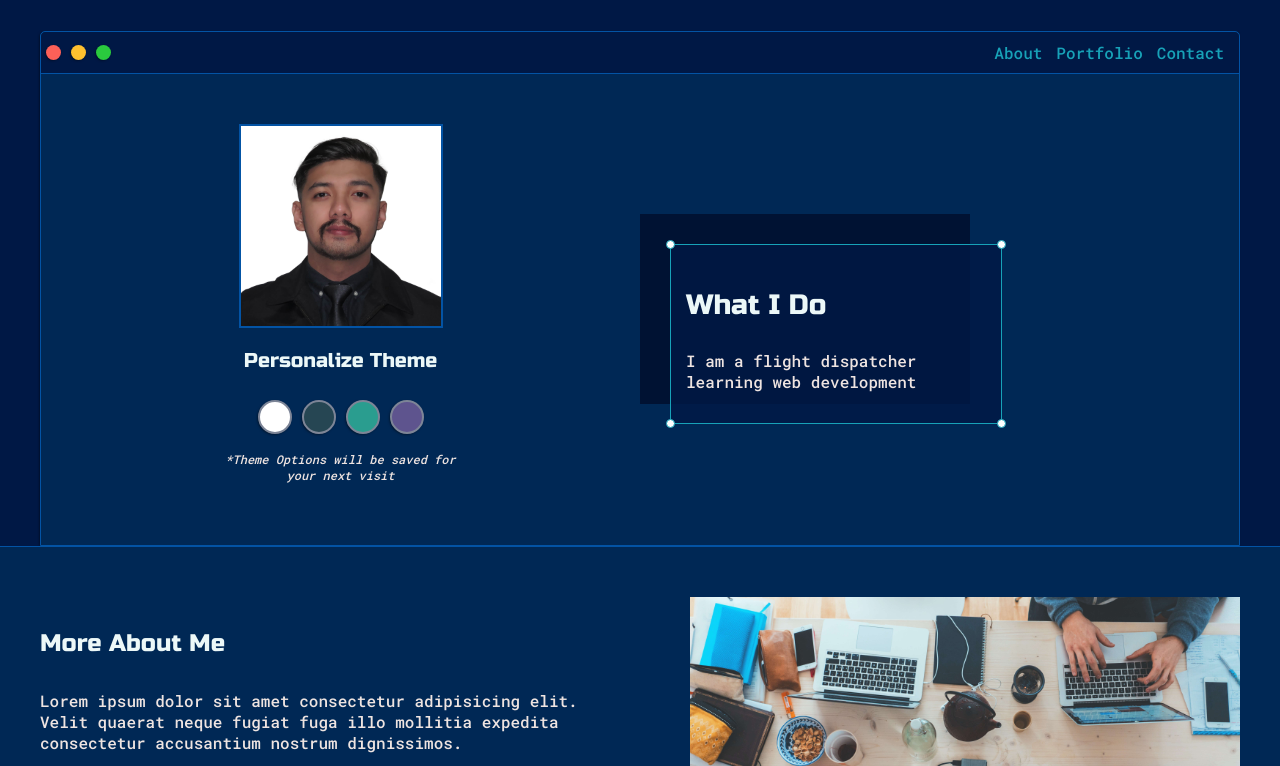
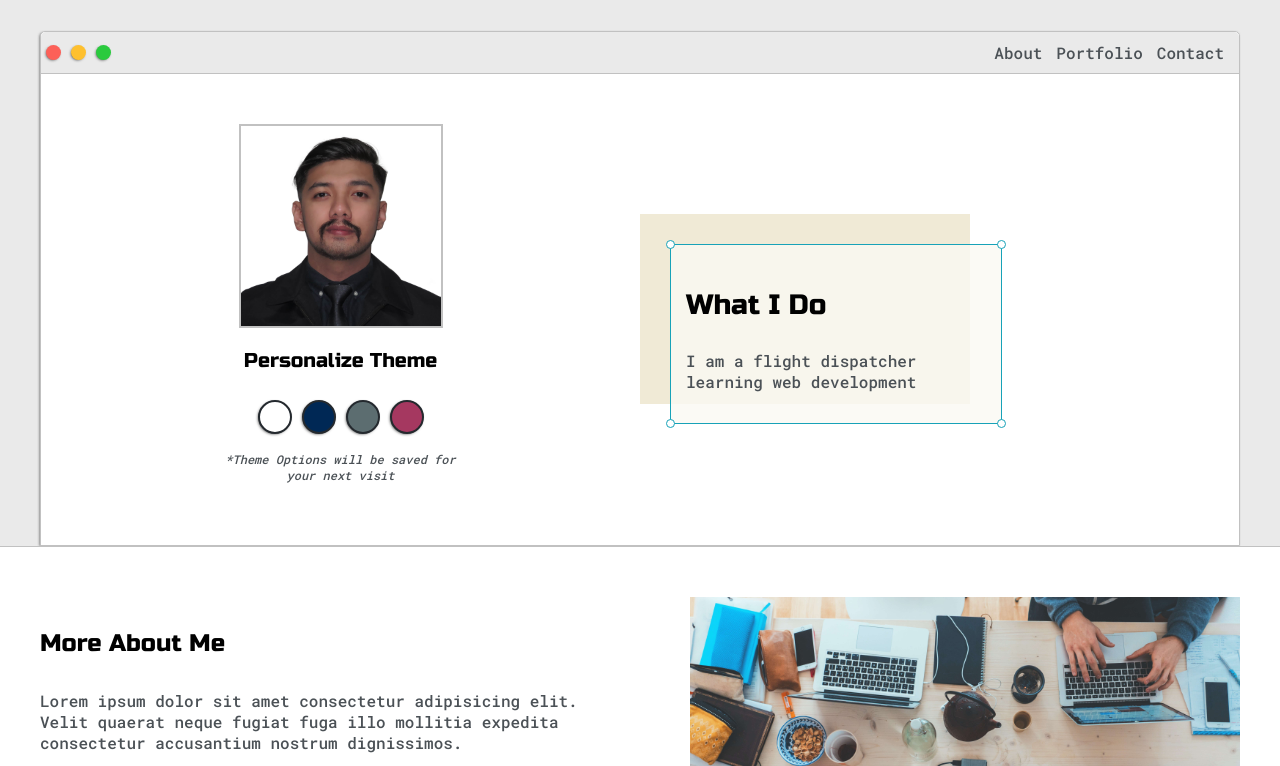
Before and after one commit to dioncdz/myPortfolio, a plain HTML site: page Sample 01/index.html in a window 1280 px wide. Shown: the part 130-896 px from the top of the page. Drawn offline with Linux system fonts and the light colour scheme.

Commit message:
themes update

```diff
--- a/Sample 01/blue.css
+++ b/Sample 01/blue.css
@@ -7,7 +7,7 @@
     --mainText: #ecf8f8;
     --secondaryText: #eee4e1;
 
-    --themeDotBorder: #7d8597;
+    --themeDotBorder: #eee;
 
     --previewBg: rgba(0,24,69,0.8);
     --previewShadow: #001233;
--- a/Sample 01/index.html
+++ b/Sample 01/index.html
@@ -5,7 +5,7 @@
     <meta name="viewport" content="width=device-width, initial-scale=1.0">
 
     <link rel="stylesheet" href="style.css">
-    <link id="theme-style" rel="stylesheet" href="blue.css">
+    <link id="theme-style" rel="stylesheet" href="">
 
     <link href="https://fonts.googleapis.com/css2?family=Roboto+Mono:wght@500&family=Russo+One&display=swap" rel="stylesheet">
     <title>Dion Cadiz Jr</title>
@@ -181,5 +181,7 @@
             </form>
         </div>
     </section>
+
+    <script src="script.js"></script>
 </body>
 </html>
--- /dev/null
+++ b/Sample 01/pastel.css
@@ -0,0 +1,16 @@
+:root {
+    --mainColor: #484a47;
+    --secondaryColor: #5c6d70;
+
+    --borderColor: #e88873;
+
+    --mainText: #e88873;
+    --secondaryText: #e0ac9d;
+
+    --themeDotBorder: #e88873;
+
+    --previewBg: rgba(92,109,112,0.8);
+    --previewShadow: #484a47;
+
+    --buttonColor: #e0ac9d;
+}
--- /dev/null
+++ b/Sample 01/red.css
@@ -0,0 +1,16 @@
+:root {
+    --mainColor: #450920;
+    --secondaryColor: #a53860;
+
+    --borderColor: #DA627D;
+
+    --mainText: #FFA5AB;
+    --secondaryText: #F9DBBD;
+
+    --themeDotBorder: #450920;
+
+    --previewBg: rgba(69,9,32,0.8);
+    --previewShadow: #450920;
+
+    --buttonColor: #DA627D;
+}
--- a/Sample 01/style.css
+++ b/Sample 01/style.css
@@ -107,6 +107,9 @@ h6 { font-size: 16px;}
     padding: 10px;
 }
 
+#navigation a {
+    color: var(--secondaryText)
+}
 #navigation li {
     display: inline-block;
     margin: 0 5px;
@@ -183,15 +186,15 @@ h6 { font-size: 16px;}
 }
 
 #dark-mode {
-    background-color: #264653;
+    background-color: #002855;
 }
 
 #green-mode {
-    background-color: #2a9d8f;
+    background-color: #5c6d70;
 }
 
 #purple-mode {
-    background-color: #5e548e;
+    background-color: #a53860;
 }
 
 #settings-note {
```
Also changed, not shown: Sample 01/script.js (added).
